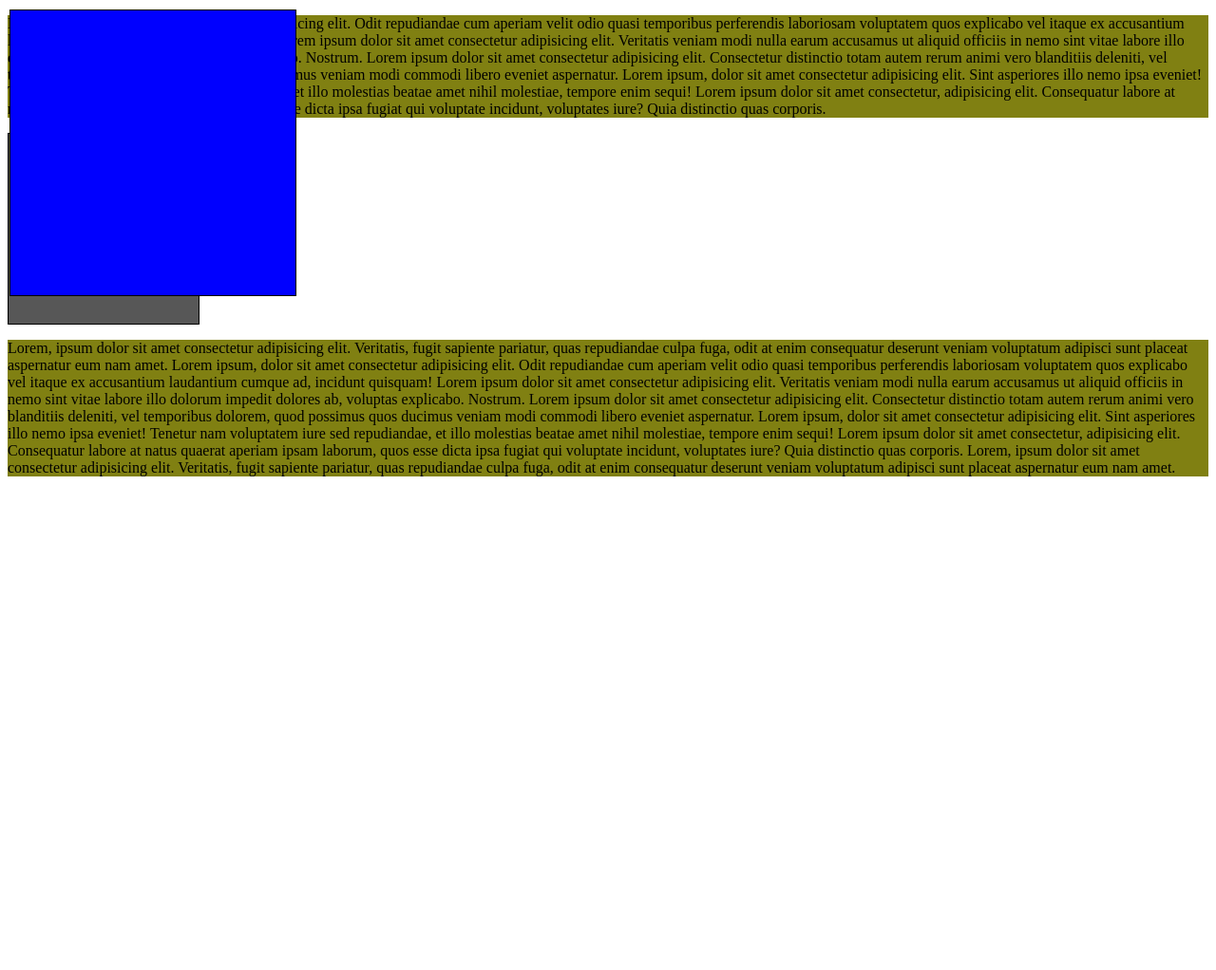
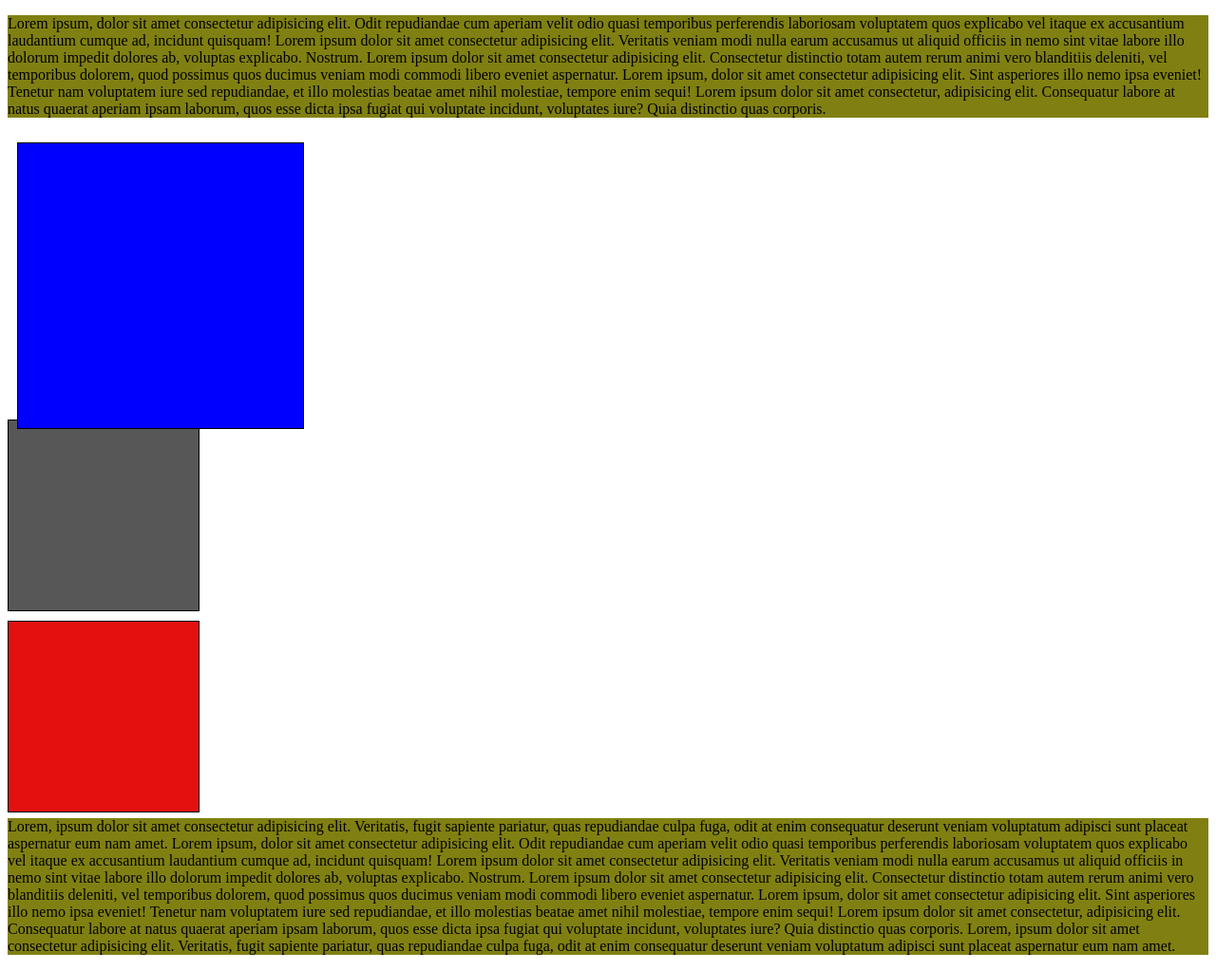
Before and after one commit to irathnayake/internetTech, a plain HTML site: page index.html in a window 1280 px wide. Shown: the whole page at 95% size. Before the commit the page ends 800 px from the top, so only its background shows below. Drawn offline with Linux system fonts and the light colour scheme.

Commit message:
Box3 added

```diff
--- a/index.html
+++ b/index.html
@@ -25,6 +25,7 @@
     </p>
     <div id="Box1"></div>
     <div id="Box2"></div>
+    <div id="Box3"></div>
     <p>
         Lorem, ipsum dolor sit amet consectetur adipisicing elit. Veritatis, fugit sapiente pariatur, quas repudiandae
         culpa fuga, odit at enim consequatur deserunt veniam voluptatum adipisci sunt placeat aspernatur eum nam amet.
--- a/style.css
+++ b/style.css
@@ -3,7 +3,7 @@
     height: 300px;
     width: 300px;
     background-color: blue;
-    position: fixed;
+    position: relative;
     top: 10px;
     left: 10px;
 
@@ -25,3 +25,12 @@ p{
         font-size: xx-large;
     }
 }
+#Box3{
+    border: 1px solid;
+    height: 200px;
+    width: 200px;
+    background-color: rgb(228, 15, 15);
+    position: relative;
+    top: 10px;
+
+}
```
